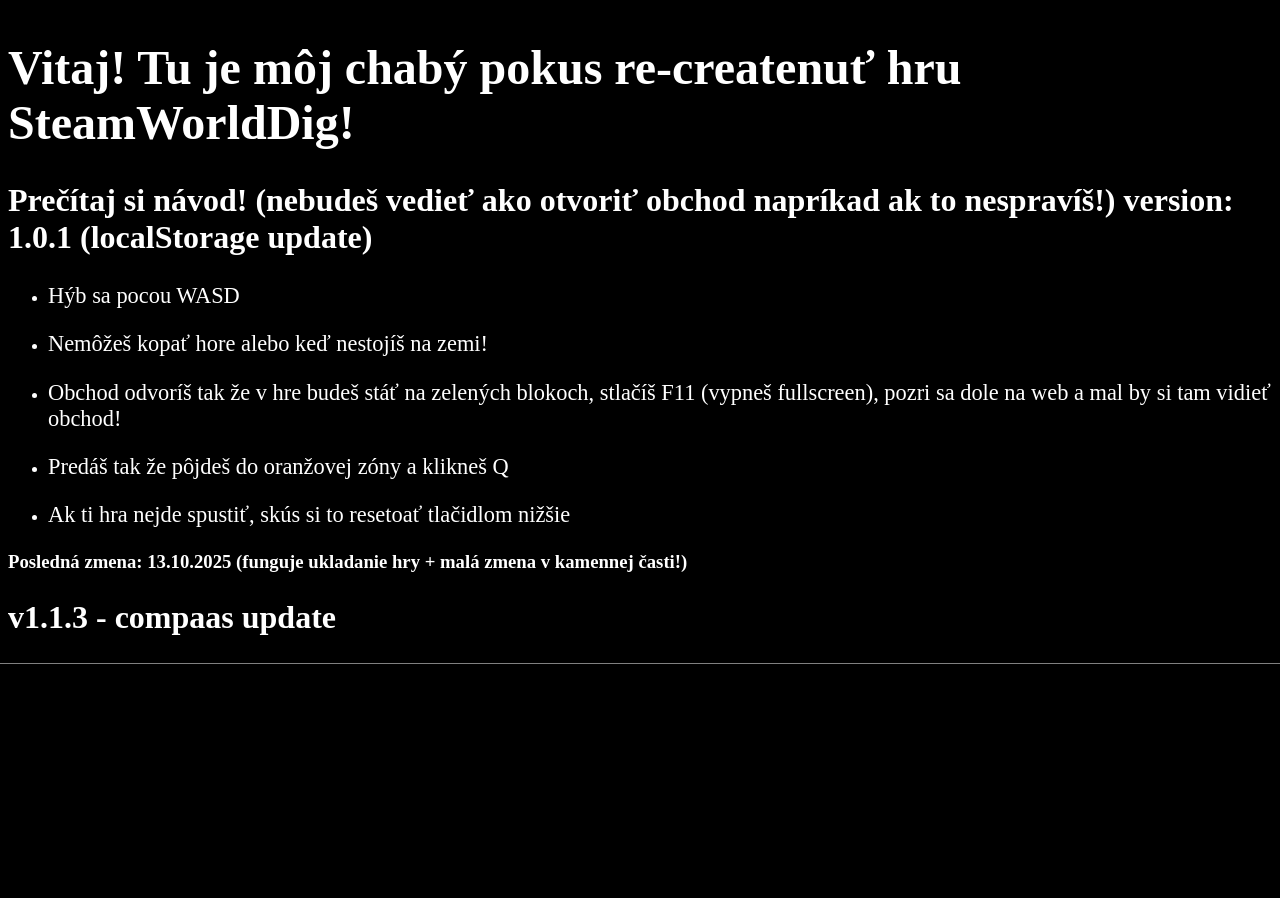
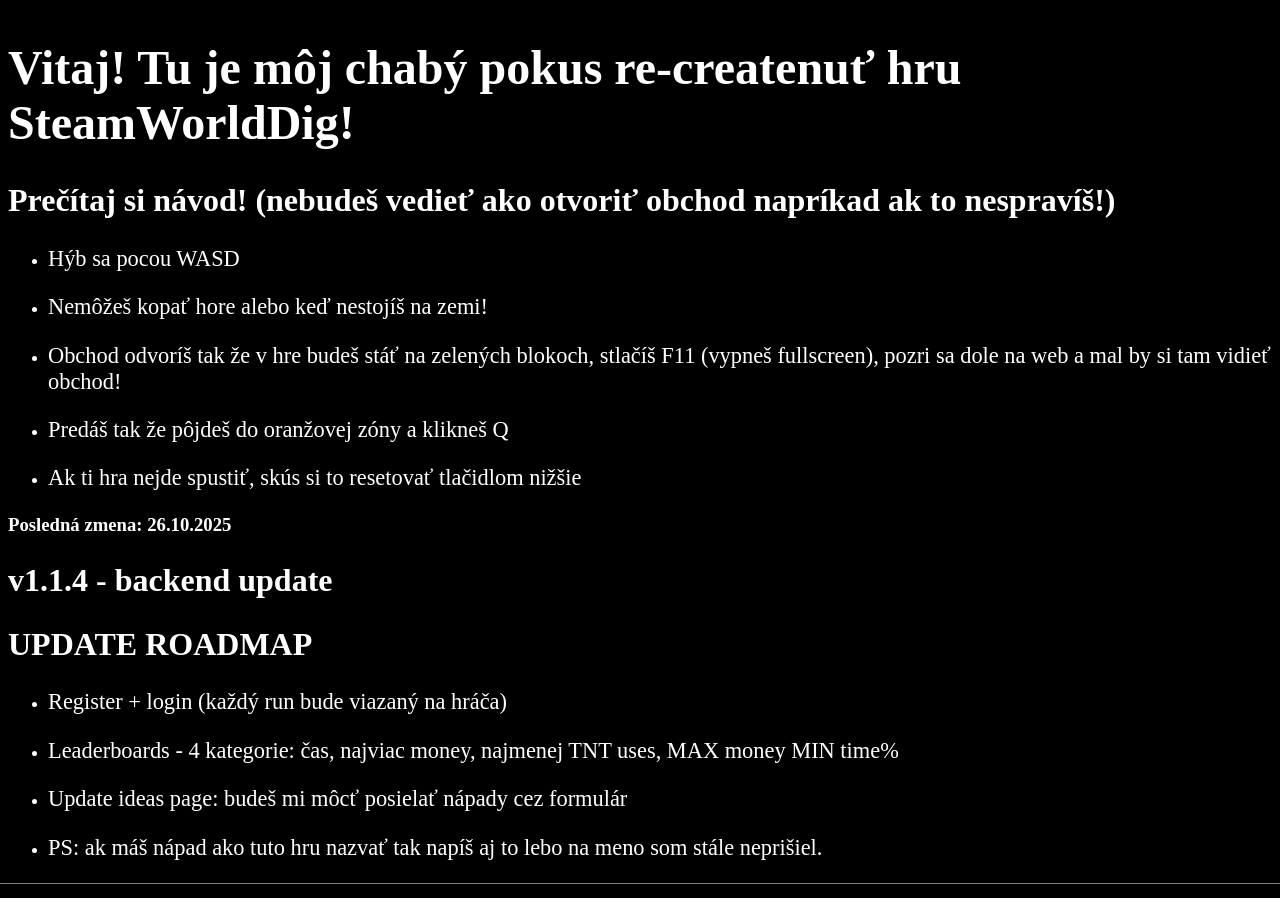
Before and after one commit to JakubKRATO/MySteamWorldDig, a website: page public/index.html in a window 1280 px wide. Shown: the top 898 px of the page. Drawn offline with Linux system fonts and the light colour scheme.

```diff
--- /dev/null
+++ b/database.js
@@ -0,0 +1,5 @@
+import mysql from "mysql2";
+
+const pool = mysql.createPool({
+    // user:
+})
--- a/public/index.html
+++ b/public/index.html
@@ -9,16 +9,23 @@
 <body>
     <main>
         <h1>Vitaj! Tu je môj chabý pokus re-createnuť hru SteamWorldDig!</h1>
-        <h2>Prečítaj si návod! (nebudeš vedieť ako otvoriť obchod napríkad ak to nespravíš!) version: 1.0.1 (localStorage update)</h2>
+        <h2>Prečítaj si návod! (nebudeš vedieť ako otvoriť obchod napríkad ak to nespravíš!)</h2>
         <ul>
             <li><p>Hýb sa pocou WASD</p></li>
             <li><p>Nemôžeš kopať hore alebo keď nestojíš na zemi!</p></li>
             <li><p>Obchod odvoríš tak že v hre budeš stáť na zelených blokoch, stlačíš F11 (vypneš fullscreen), pozri sa dole na web a mal by si tam vidieť obchod!</p></li>
             <li><p>Predáš tak že pôjdeš do oranžovej zóny a klikneš Q</p></li>
-            <li><p>Ak ti hra nejde spustiť, skús si to resetoať tlačidlom nižšie</p></li>
+            <li><p>Ak ti hra nejde spustiť, skús si to resetovať tlačidlom nižšie</p></li>
         </ul>
-        <h3>Posledná zmena: 13.10.2025 (funguje ukladanie hry + malá zmena v kamennej časti!)</h3>
-        <h2>v1.1.3 - compaas update</h2>
+        <h3>Posledná zmena: 26.10.2025</h3>
+        <h2>v1.1.4 - backend update</h2>
+        <h2>UPDATE ROADMAP</h2>
+        <ul>
+            <li><p>Register + login (každý run bude viazaný na hráča)</p></li>
+            <li><p>Leaderboards - 4 kategorie: čas, najviac money, najmenej TNT uses, MAX money MIN time%</p></li>
+            <li><p>Update ideas page: budeš mi môcť posielať nápady cez formulár</p></li>
+            <li><p>PS: ak máš nápad ako tuto hru nazvať tak napíš aj to lebo na meno som stále neprišiel.</p></li>
+        </ul>
     </main>
     <canvas style="border: 1px solid gray;"></canvas>
     <button class="start">Click to start!</button>
```
